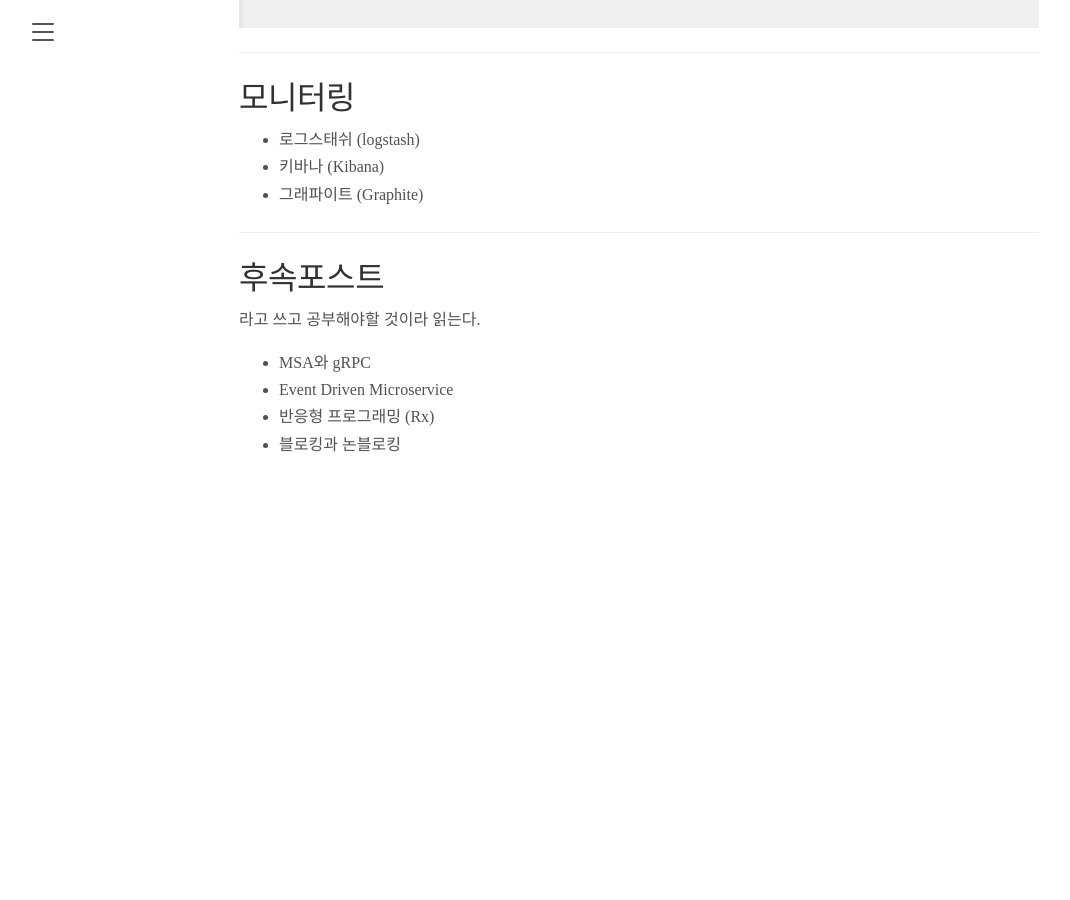
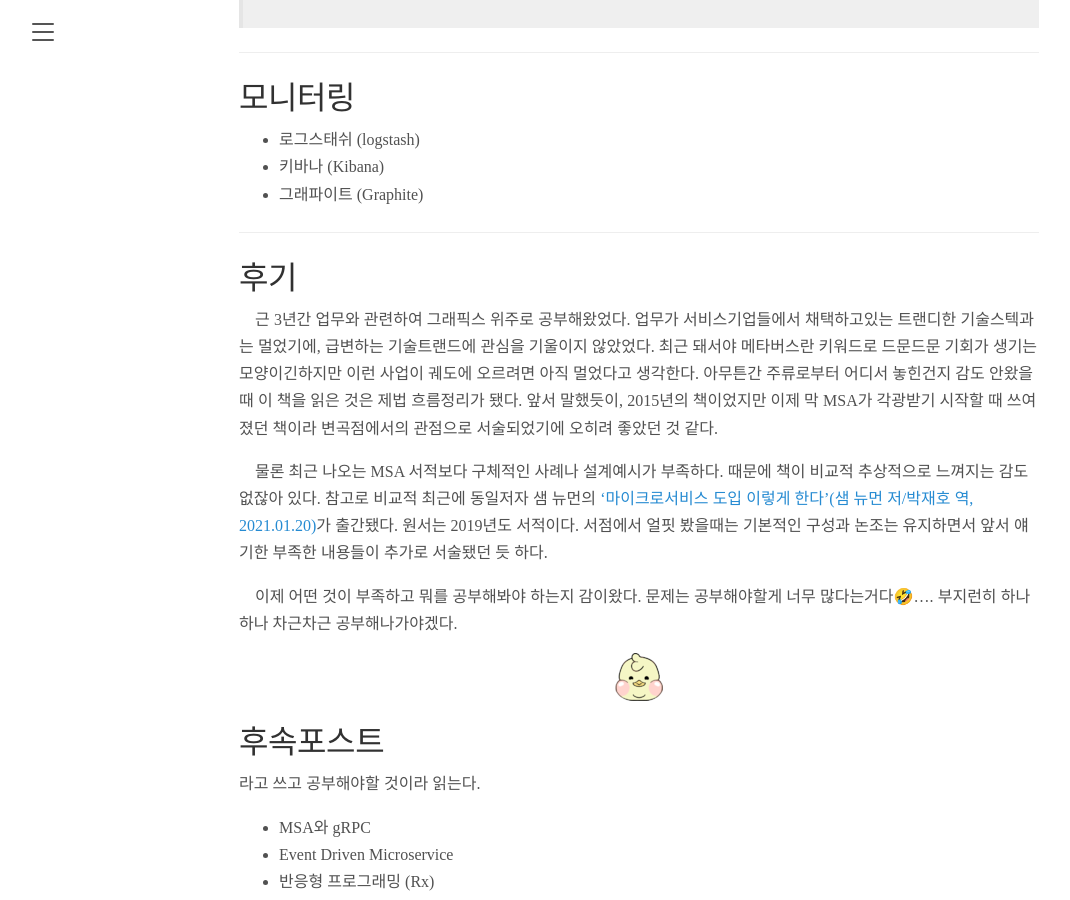
Before and after one commit to chillyMind/chillyMind.github.io, a Jekyll site: the page built from _posts/2022-01-26-Building-Microservices.md, in a window 1280 px wide and 900 px high, scrolled down 7693 px. Shown: the whole window, without its empty margins (1-1071 px from the left). Built offline with Jekyll 4.4.1, drawn with Linux system fonts in a browser that asks for light colours; some web fonts are replaced; before the commit the page ends 8215 px from its top, so only the background shows below that.

Commit message:
포스트 내용추가

```diff
--- a/_posts/2022-01-26-Building-Microservices.md
+++ b/_posts/2022-01-26-Building-Microservices.md
@@ -3,10 +3,12 @@
 title: "[책읽기] 마이크로서비스 아키텍쳐 구축"
 tags: [책읽기,MSA,아키텍쳐]
 ---
-
-![](/public/img/2022-01-26-Enterprise-Intergration-Patterns_1.jpg)
+<p align="center" style="color:gray">
+  <img src="/public/img/2022-01-26-Enterprise-Intergration-Patterns_1.jpg" style="padding: 0;margin:0;">
+</p>
 * 초판: 2017년 3월 (원판: 2015년 2월)
 * 한빛미디어
+
 
 　직무를 막론하고 최근 Cloud-Native Application(CNA) 관련역량이 필수불가결해졌다. 특히 MSA가 과연 우리 조직구조와 비즈니스에 적합한 구조일까라는 궁금증도 있었고 내 머리 속에 산재되어있는 개념들을 출판된 책이 서술하고있는 형태를 빌려, 쭉 정리하면 좋겠다는 생각에 독서와 함께 포스팅해봤다. 이 책의 원판 출판일은 무려 7년전인 2015년 2월으로, 벌써 트랜드가 두세번은 바뀌었을 시간이다. 제법 오래된 책이지만, MSA가 각광을 받기시작할때 쓰여지던 책이라 전통 서비스 구조(MSA와 구분 짓기 위해 MSA와 다른 모든 전통 패턴들을 Monolithic이라한다.)에 대한 문제점에 그에 대한 해결방법에 대한 서술이 충분했던 것 같다. 물론 원판출판 이후에 트랜디한 기술들이 많이나왔기에 이 점을 감안해야한다. 참고로 본 포스팅은 내 의식의 흐름을 따르기 때문에, 본문 내용이 책의 목차 순서에 맞추어 정렬되어있지않다.
 
@@ -171,9 +173,25 @@
 * 그래파이트 (Graphite)
 
 <hr/>
+# 후기
+　근 3년간 업무와 관련하여 그래픽스 위주로 공부해왔었다. 업무가 서비스기업들에서 채택하고있는 트랜디한 기술스텍과는 멀었기에, 급변하는 기술트랜드에 관심을 기울이지 않았었다. 최근 돼서야 메타버스란 키워드로 드문드문 기회가 생기는 모양이긴하지만 이런 사업이 궤도에 오르려면 아직 멀었다고 생각한다. 아무튼간 주류로부터 어디서 놓힌건지 감도 안왔을 때 이 책을 읽은 것은 제법 흐름정리가 됐다. 앞서 말했듯이, 2015년의 책이었지만 이제 막 MSA가 각광받기 시작할 때 쓰여졌던 책이라 변곡점에서의 관점으로 서술되었기에 오히려 좋았던 것 같다.
+
+　물론 최근 나오는 MSA 서적보다 구체적인 사례나 설계예시가 부족하다. 때문에 책이 비교적 추상적으로 느껴지는 감도 없잖아 있다. 참고로 비교적 최근에 동일저자 샘 뉴먼의 ['마이크로서비스 도입 이렇게 한다'(샘 뉴먼 저/박재호 역, 2021.01.20)](http://www.yes24.com/Product/Goods/96804929){:target="blank"}가 출간됐다. 원서는 2019년도 서적이다. 서점에서 얼핏 봤을때는 기본적인 구성과 논조는 유지하면서 앞서 얘기한 부족한 내용들이 추가로 서술됐던 듯 하다.
+
+　이제 어떤 것이 부족하고 뭐를 공부해봐야 하는지 감이왔다. 문제는 공부해야할게 너무 많다는거다🤣.... 부지런히 하나하나 차근차근 공부해나가야겠다.
+
+<p align="center" style="color:gray">
+  <img src="/public/android-icon-48x48.PNG" style="padding:1;margin:1;">
+</p>
+
+
 # 후속포스트
 라고 쓰고 공부해야할 것이라 읽는다.
 * MSA와 gRPC
 * Event Driven Microservice
 * 반응형 프로그래밍 (Rx)
 * 블로킹과 논블로킹
+
+
+
+<hr/>
```
